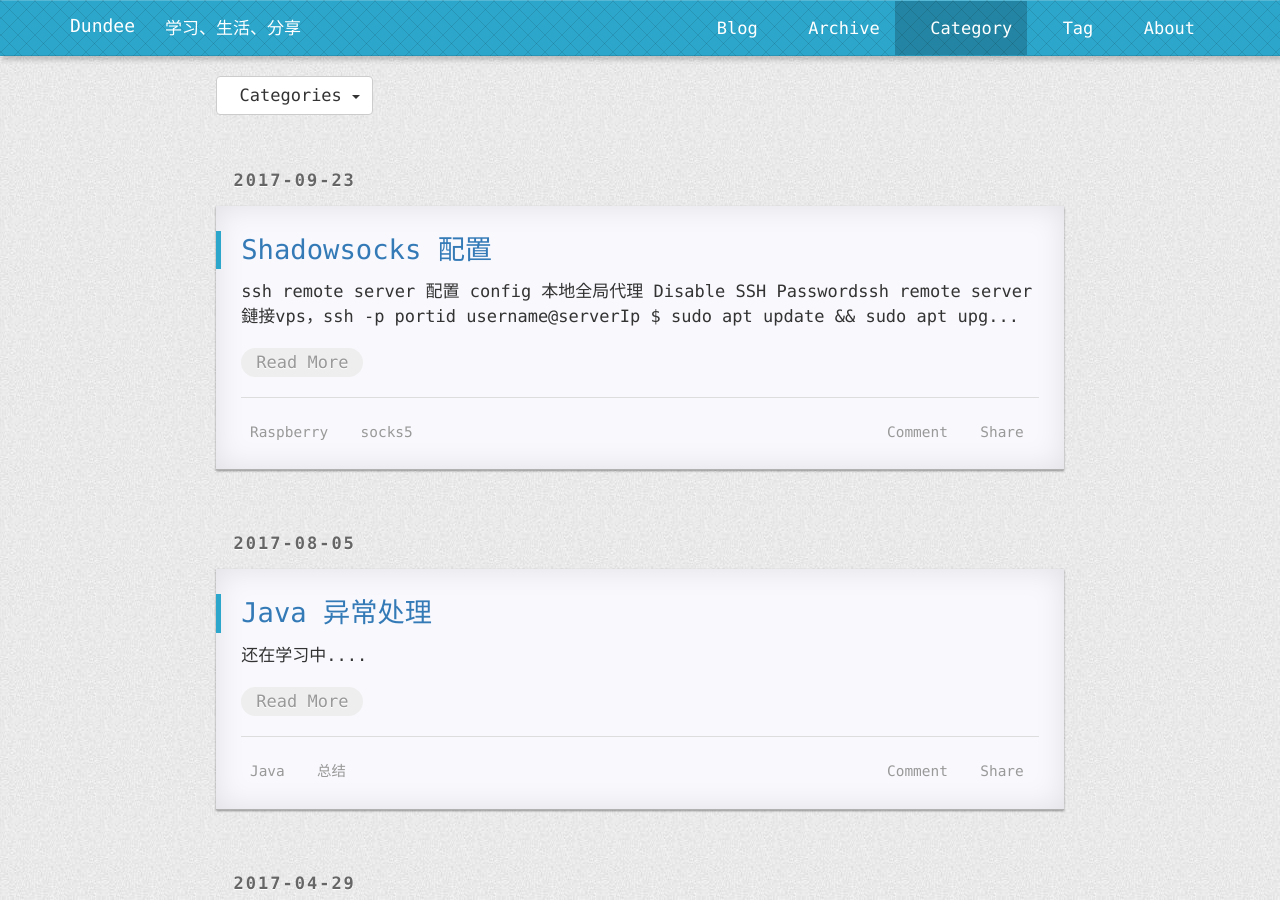
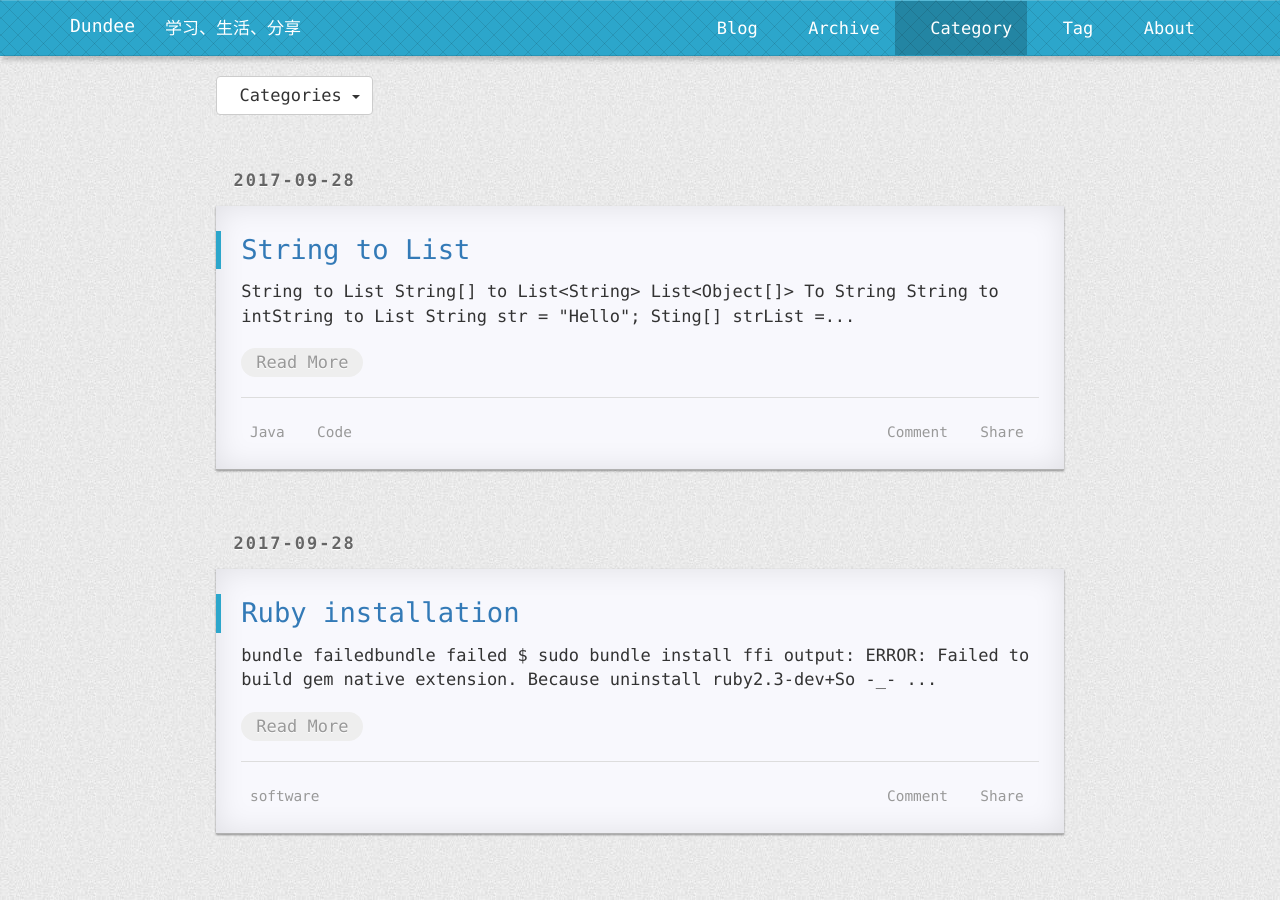
Before and after one commit to dengkaidi/dengkaidi.github.io, a Jekyll site: the page built from pages/2category.html, in a window 1280 px wide and 900 px high. Built offline with Jekyll 4.4.1, drawn with Linux system fonts in a browser that asks for light colours; nearby versions of some CDN libraries; comment, search, counter and statistics services are not loaded; a style sheet for code colours, icons or effects is not loaded.

Commit message:
還在加班... date:  23:11

````diff
--- /dev/null
+++ b/_posts/2017-09-28-Ruby-Install.md
@@ -0,0 +1,25 @@
+---
+layout: post
+title: "Ruby installation"
+date: 2017-09-28 21:17:04 +0800
+categories: Raspberry update
+tags: software
+---
+
+* TOC
+{:toc}
+
+### bundle failed
+>
+```shell
+$ sudo bundle install ffi
+```
+output:
+>>
+ERROR: Failed to build gem native extension.
+>
+Because uninstall ruby2.3-dev
++So -_- -->:
+```shell
+$ sudo apt install ruby2.3-dev -y
+```
--- /dev/null
+++ b/_posts/2017-09-28-StringToList.md
@@ -0,0 +1,54 @@
+---
+layout: post
+title: "String to List"
+date: 2017-09-28 21:51:05 +0800
+categories: Raspberry commit
+tags: Java Code
+---
+
+* TOC
+{:toc}
+
+## String to List
+>
+```java
+    String str = "Hello";
+    Sting[] strList = str.split(" ");
+    System.out.println("String str to List: " + strList[0]);
+```
+
+## String[] to List\<String>
+>
+```java
+    String[] name = {"Tom", "Jack"};
+    List<String> listStr = new ArrayList<String>();
+    listStr.add(name[0]);
+```
+
+## List<Object[]> To String
+{% highlight java %}
+    List<Object[]> ResultList = new ArrayList<Objec[]>();
+    //遞歸查詢屬於同一部門下面的員工ID
+    String Query = "select ID from emp_group start with ID = '0001' connect by nocycle prior ID = PARENTID";
+    ResultList = super.getRowList(Query);
+
+    StringBuilder params = new StringBuilder();
+
+    // To eg: '0001','0002','003'
+    for(int i = 0; i < ResultList.size(); i++) {
+        params.append("'");
+        params.append(ResultList.get(i)[0]);
+        params.append("'");
+        // add ","
+        if ( i != ResultList() - 1) {
+            params.append(",");
+        }
+    }
+{% endhighlight %}
+## String to int
+>
+```java
+    int num = Integer.valueOf(rs.getString(1)).intValue;
+    // This function may throw NumberFormatException
+    int num2 = Integer.parseInt(StringName);
+```
````
Also changed, not shown: pages/4about.md (+2 -0 lines).
